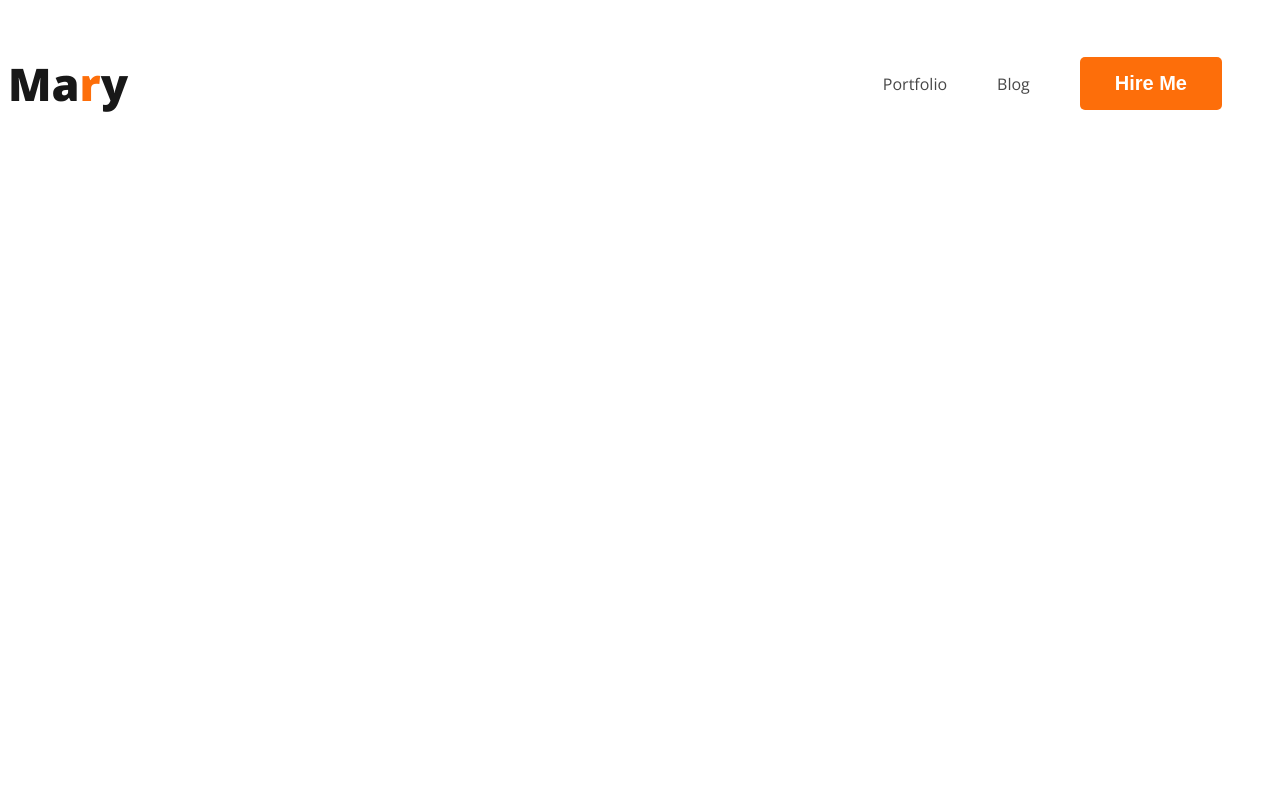
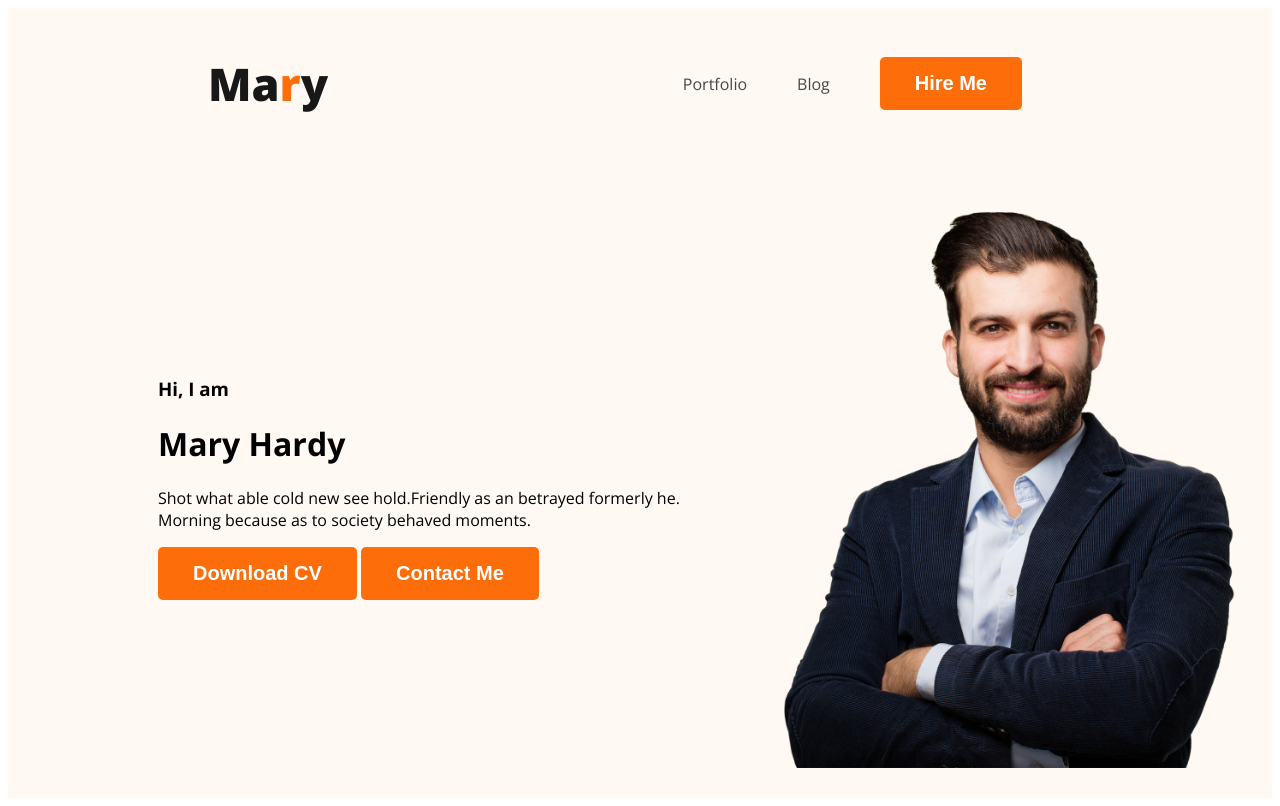
Before and after one commit to iamarnabil/webdeveloper-portfolio, a plain HTML site: page index.html in a window 1280 px wide. Drawn offline with nearby package versions, Linux system fonts and the light colour scheme.

Commit message:
added banner

```diff
--- a/index.html
+++ b/index.html
@@ -17,7 +17,7 @@
 
 </head>
 <body>
-    <header>
+    <header class="header">
         <nav>
             <h3 class="nav-title">Ma<span class="main-color">r</span>y</h3>
 
@@ -27,6 +27,18 @@
                 <li><button class="btn-primary">Hire Me</button></li>
             </ul>
         </nav>
+
+        <div class="banner">
+            <div class="banner-content">
+                <h3 class="banner-greeting">Hi, I am</h3>
+                <h1 class="banne-title">Mary Hardy</h1>
+                <p>Shot what able cold new see hold.Friendly as an betrayed formerly he. Morning because as to society behaved moments.</p>
+                <button class="btn-primary">Download CV</button>
+                <button class="btn-primary">Contact Me</button>
+            </div>
+
+            <img class="profile-pic" src="images/hardy.png" alt="">
+        </div>
     </header>
     <main>
 
--- a/styles/portfolio.css
+++ b/styles/portfolio.css
@@ -23,6 +23,7 @@ nav {
     display: flex;
     justify-content: space-between;
     align-items: center;
+    margin: 0px 200px;
 }
 
 .nav-title {
@@ -45,3 +46,19 @@ nav a {
     text-decoration: none;
     color: #474747;
 }
+
+/* header related styles */
+
+.header {
+    background-color: #FFF8F3;
+}
+
+.banner {
+    padding: 30px 30px 30px 150px;
+    display: flex;
+    align-items: center;
+}
+
+.profile-pic {
+    width: 500px;
+}
```
